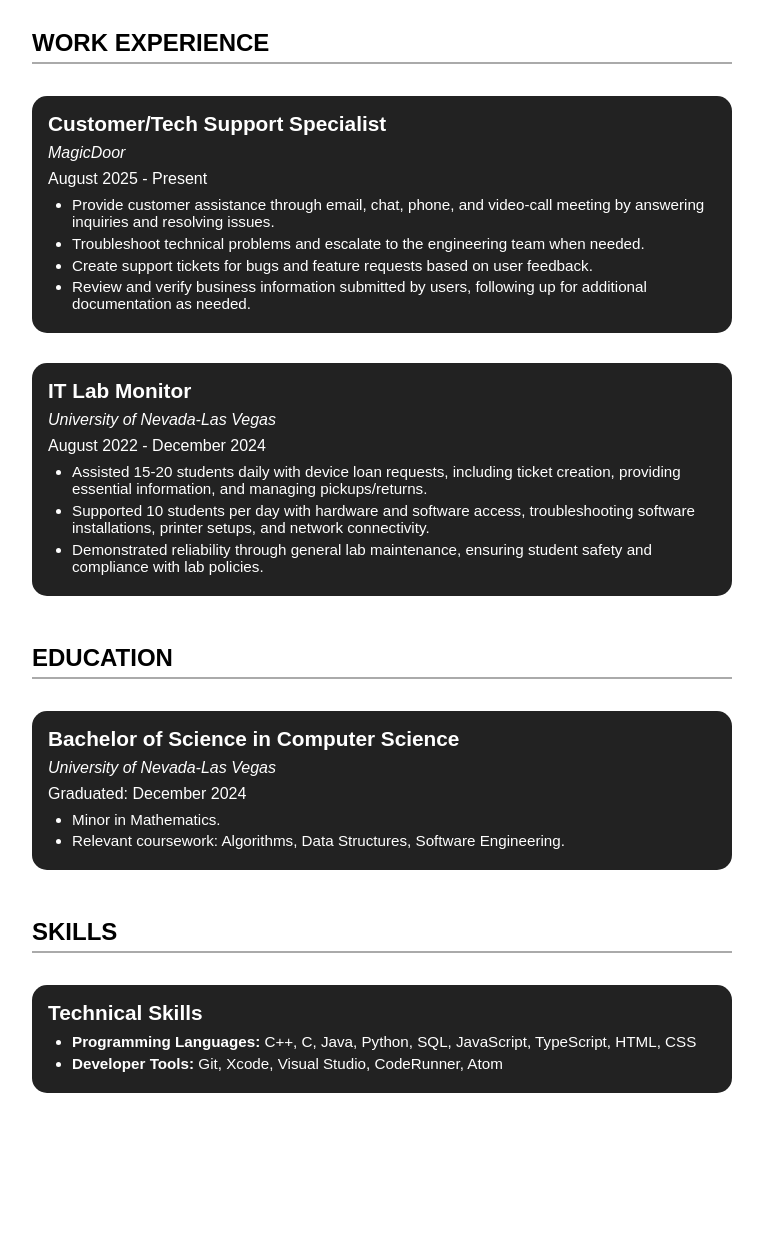
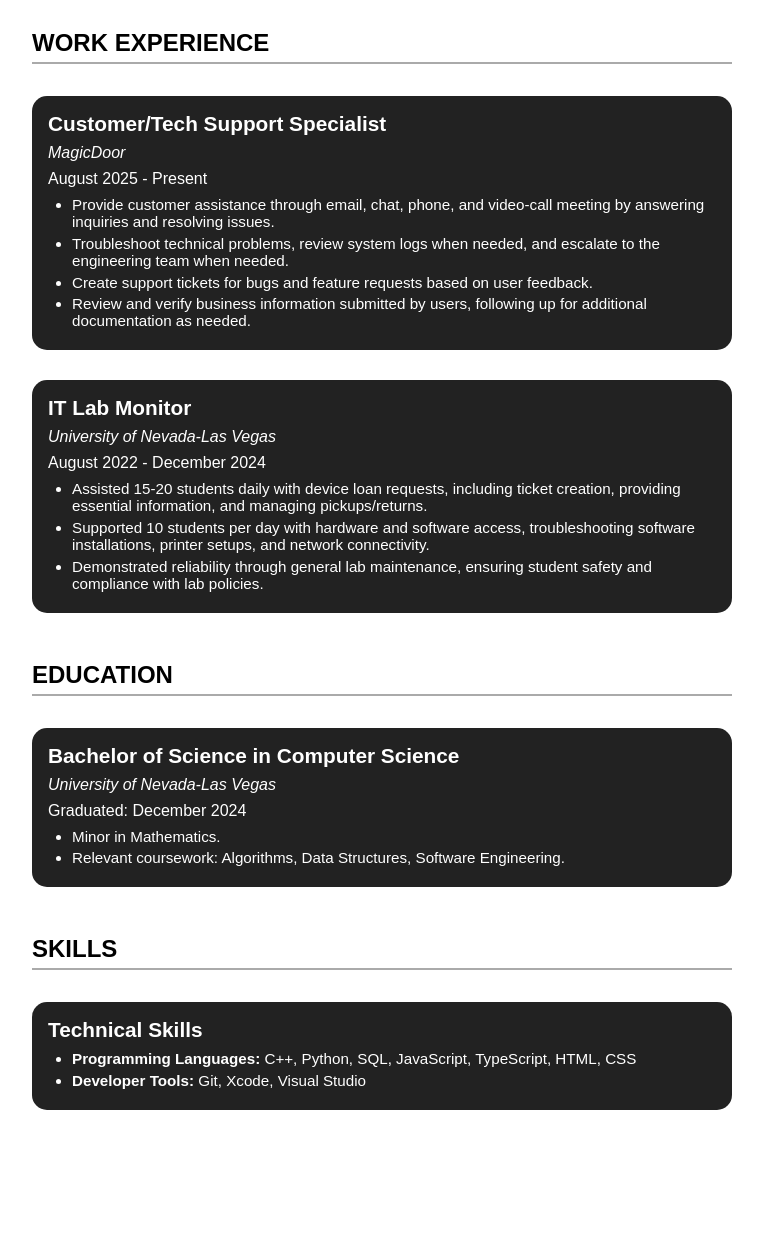
Before and after one commit to hailey-kim-26/personal_website, a plain HTML site: page index.html in a window 1280 px wide. Shown: the part 515-1749 px from the top of the page, without its empty margins (258-1021 px from the left). Drawn offline with Linux system fonts and the light colour scheme; a web font is replaced by a local one.

Commit message:
Wording and Resume Updated

```diff
--- a/index.html
+++ b/index.html
@@ -95,7 +95,7 @@
             <p>August 2025 - Present</p>
             <ul>
               <li>Provide customer assistance through email, chat, phone, and video-call meeting by answering inquiries and resolving issues.</li>
-              <li>Troubleshoot technical problems and escalate to the engineering team when needed.</li>
+              <li>Troubleshoot technical problems, review system logs when needed, and escalate to the engineering team when needed.</li>
               <li>Create support tickets for bugs and feature requests based on user feedback.</li>
               <li>Review and verify business information submitted by users, following up for additional documentation as needed.</li>
             </ul>
@@ -136,9 +136,9 @@
           <div class="timeline-content">
             <h3>Technical Skills</h3>
             <ul>
-              <li><strong>Programming Languages:</strong> C++, C, Java, Python, SQL, JavaScript, TypeScript, HTML, CSS
+              <li><strong>Programming Languages:</strong> C++, Python, SQL, JavaScript, TypeScript, HTML, CSS
               </li>
-              <li><strong>Developer Tools:</strong> Git, Xcode, Visual Studio, CodeRunner, Atom</li>
+              <li><strong>Developer Tools:</strong> Git, Xcode, Visual Studio</li>
             </ul>
           </div>
         </div>
```
Also changed, not shown: 2 other files.
